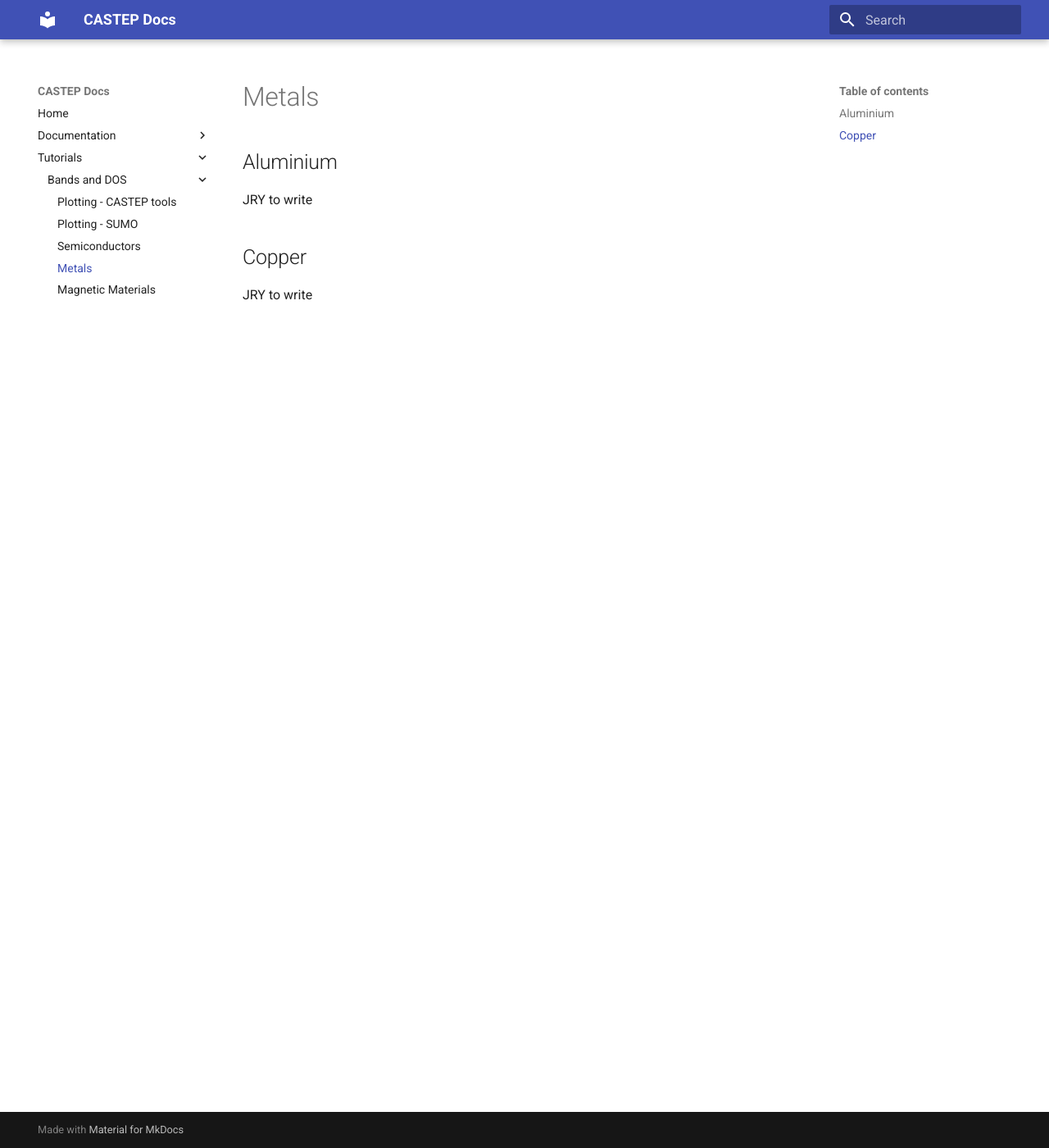
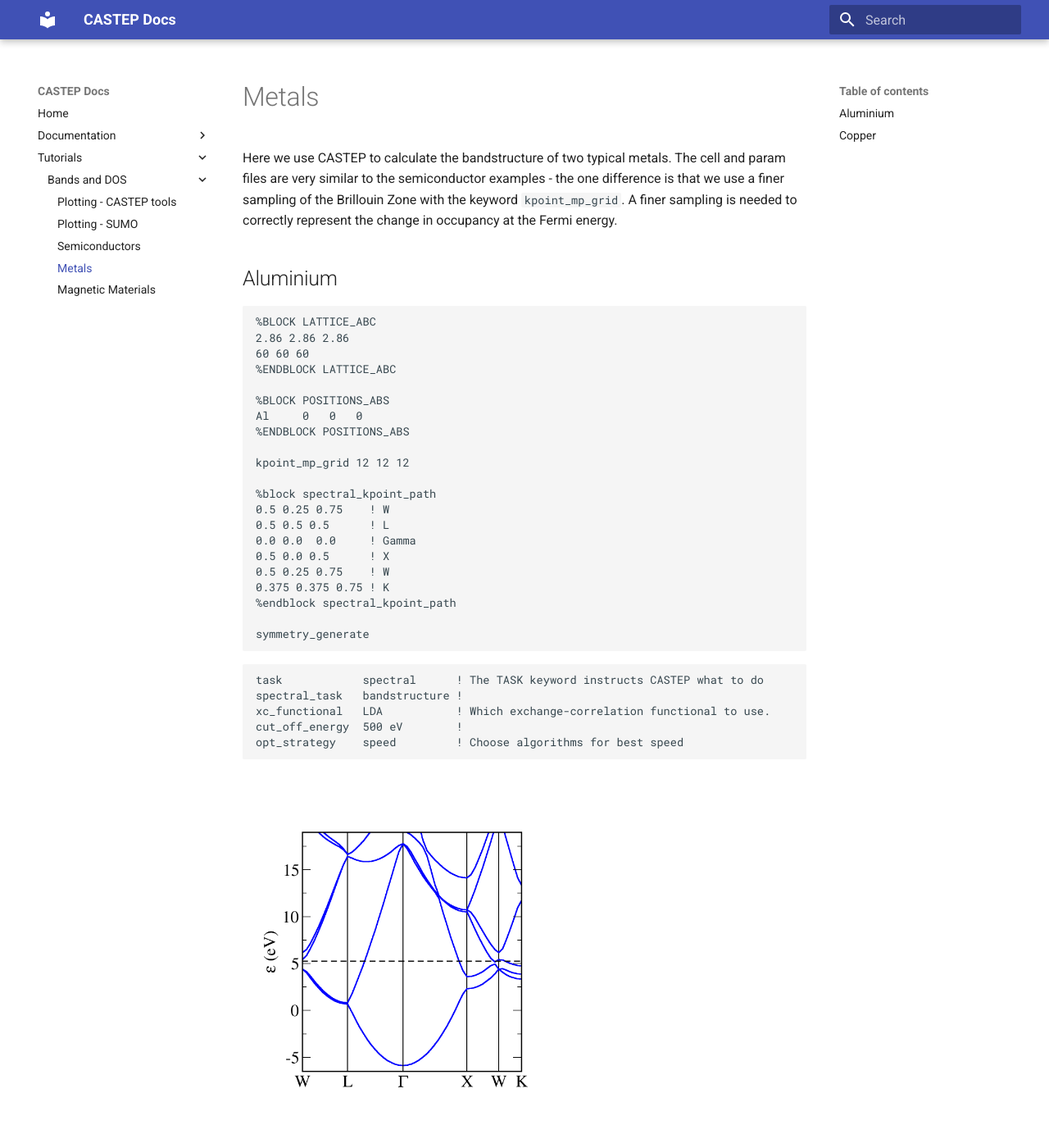
Before and after one commit to castep-docs/castep-docs, an MkDocs documentation site: the page built from docs/tutorials/Bands_and_DOS/metals.md, in a window 1280 px wide and 1400 px high. Shown: the whole window at 82% size. Built offline with MkDocs 1.6.1 and Material for MkDocs 9.7.7, drawn with Linux system fonts in a browser that asks for light colours; some of the changed text lies outside the part shown.

Commit message:
Add metal bandstructure tutorial

````diff
--- a/docs/tutorials/Bands_and_DOS/metals.md
+++ b/docs/tutorials/Bands_and_DOS/metals.md
@@ -1,8 +1,80 @@
-
+Here we use CASTEP to calculate the bandstructure of two typical metals. The cell and param files are very similar to the semiconductor examples - the one difference is that we use a finer sampling of the Brillouin Zone with the keyword `kpoint_mp_grid`. A finer sampling is needed to correctly represent the change in occupancy at the Fermi energy.
 ## Aluminium
 
-JRY to write
+```
+%BLOCK LATTICE_ABC
+2.86 2.86 2.86
+60 60 60
+%ENDBLOCK LATTICE_ABC
+
+%BLOCK POSITIONS_ABS
+Al     0   0   0
+%ENDBLOCK POSITIONS_ABS
+
+kpoint_mp_grid 12 12 12
+
+%block spectral_kpoint_path
+0.5 0.25 0.75    ! W
+0.5 0.5 0.5      ! L
+0.0 0.0  0.0     ! Gamma
+0.5 0.0 0.5      ! X
+0.5 0.25 0.75    ! W
+0.375 0.375 0.75 ! K
+%endblock spectral_kpoint_path
+
+symmetry_generate
+```
+
+
+```
+task            spectral      ! The TASK keyword instructs CASTEP what to do
+spectral_task   bandstructure !
+xc_functional   LDA           ! Which exchange-correlation functional to use.
+cut_off_energy  500 eV        !
+opt_strategy    speed         ! Choose algorithms for best speed
+```
+
+![Aluminium bandstructure](../../img/al-bands.png)
+
+!!! note
+    Alumnium is a metal - there is no gap energy between the occupied and unoccupied states. The bands are close to parabolic (this is particularly noticeable around Gamma) - the electronic structure of aluminium closely follows a nearly-free electron model.
 
 ## Copper
 
-JRY to write
+```
+%BLOCK LATTICE_ABC
+2.55 2.55 2.55
+60 60 60
+%ENDBLOCK LATTICE_ABC
+
+%BLOCK POSITIONS_ABS
+Cu     0   0   0
+%ENDBLOCK POSITIONS_ABS
+
+kpoint_mp_grid 12 12 12
+
+%block spectral_kpoint_path
+0.5 0.25 0.75    ! W
+0.5 0.5 0.5      ! L
+0.0 0.0  0.0     ! Gamma
+0.5 0.0 0.5      ! X
+0.5 0.25 0.75    ! W
+0.375 0.375 0.75 ! K
+%endblock spectral_kpoint_path
+
+symmetry_generate
+```
+
+```
+task            spectral      ! The TASK keyword instructs CASTEP what to do
+spectral_task   bandstructure !
+xc_functional   LDA           ! Which exchange-correlation functional to use.
+cut_off_energy  500 eV        !
+opt_strategy    speed         ! Choose algorithms for best speed at expense of memory.
+spectral_nbands 8             !
+```
+
+![Copper bandstructure](../../img/cu-bands.png)
+
+!!! note
+    Copper is a metal - there is no gap energy between the occupied and unoccupied states. The bandstructure of copper is typical for a transition metals - we have highly dispersive parabolic bands corresponding to the s electrons, these are crossed by 5 quite flat bands corresponding to more localised 3d electrons. In copper the 3d states are filled, and we see the flat band lie below the Fermi level.
````
Also changed, not shown: docs/tutorials/Bands_and_DOS/magnetic.md (+38 -1 lines), docs/tutorials/Bands_and_DOS/semiconductors.md (+1 -1 lines), docs/img/al-bands.png (added), docs/img/cu-bands.png (added).
